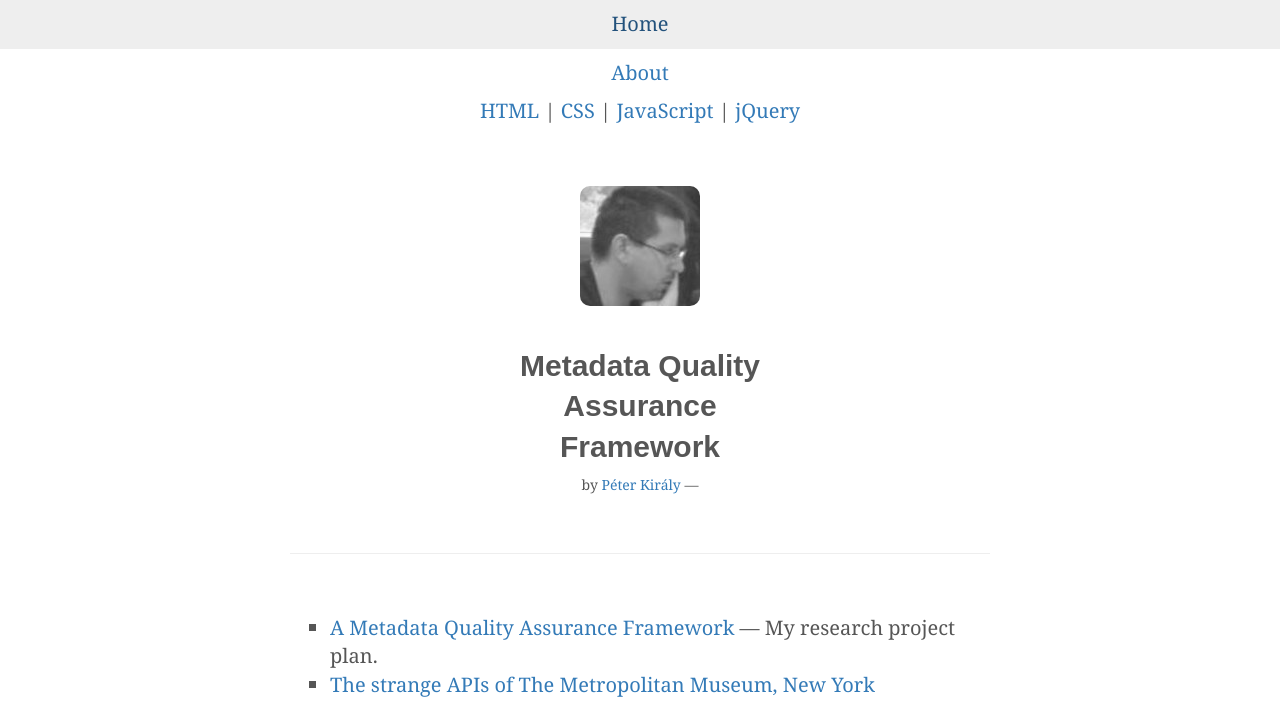
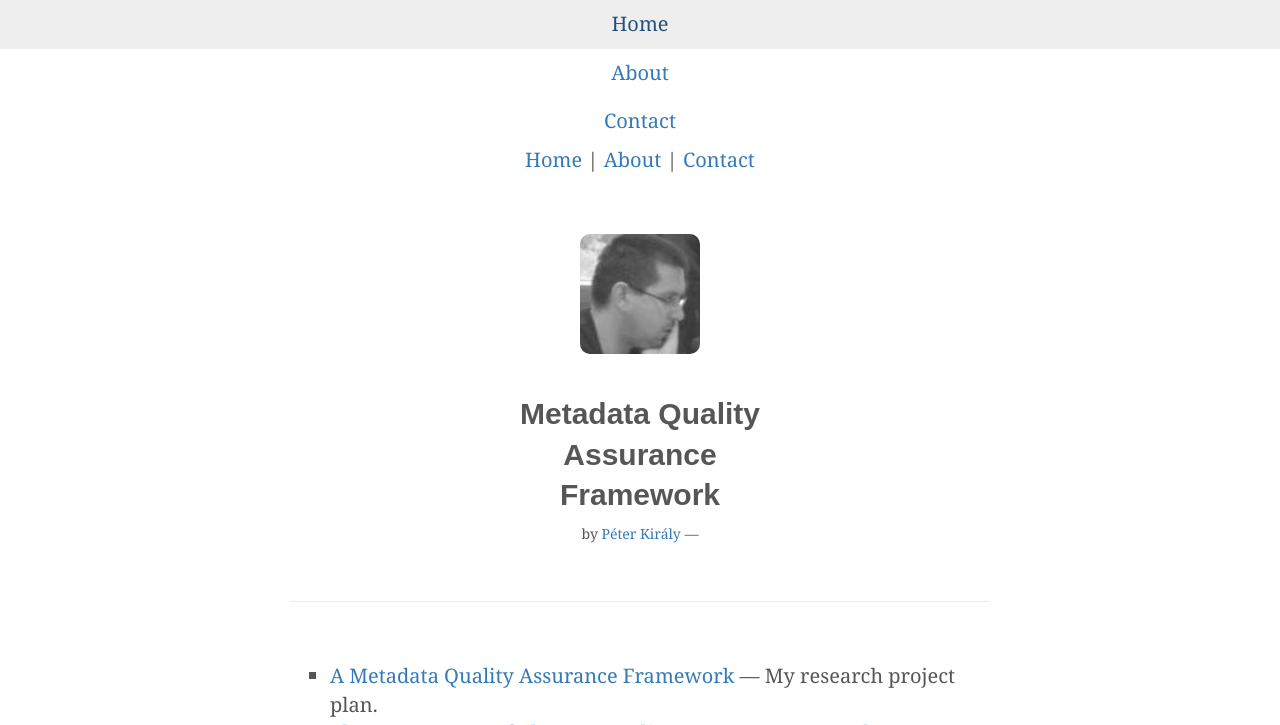
Before and after one commit to pkiraly/pkiraly.github.io, a Jekyll site: the page built from index.html, in a window 1280 px wide and 900 px high, cut to the strip 0-725 px from the top of the window. Built offline with Jekyll 4.4.1, drawn with Linux system fonts in a browser that asks for light colours; nearby versions of some CDN libraries; some web fonts are replaced; the list of posts is cut into pages by our own code; comment, search, counter and statistics services are not loaded.

Commit message:
Update menu.html

```diff
--- a/_includes/menu.html
+++ b/_includes/menu.html
@@ -1,12 +1,12 @@
 <header>
 	<ul class="nav sf-menu">
-			<li><a href="https://javax0.wordpress.com/">Home</a></li>
-			<li><a href="https://javax0.wordpress.com/about/">About</a></li>
+		<li><a href="/">Home</a></li>
+		<li><a href="/about">About</a></li>
+		<li><a href="/contact">Contact</a></li>
 	</ul>
 	<nav>
-      <a href="/html/">HTML</a> |
-      <a href="/css/">CSS</a> |
-      <a href="/js/">JavaScript</a> |
-      <a href="/jquery/">jQuery</a>
+		<a href="/">Home</a> |
+		<a href="/about">About</a> |
+		<a href="/contact">Contact</a>
 	</nav>
 <header>
```
Lines whose indentation alone changed are shown as unchanged.
